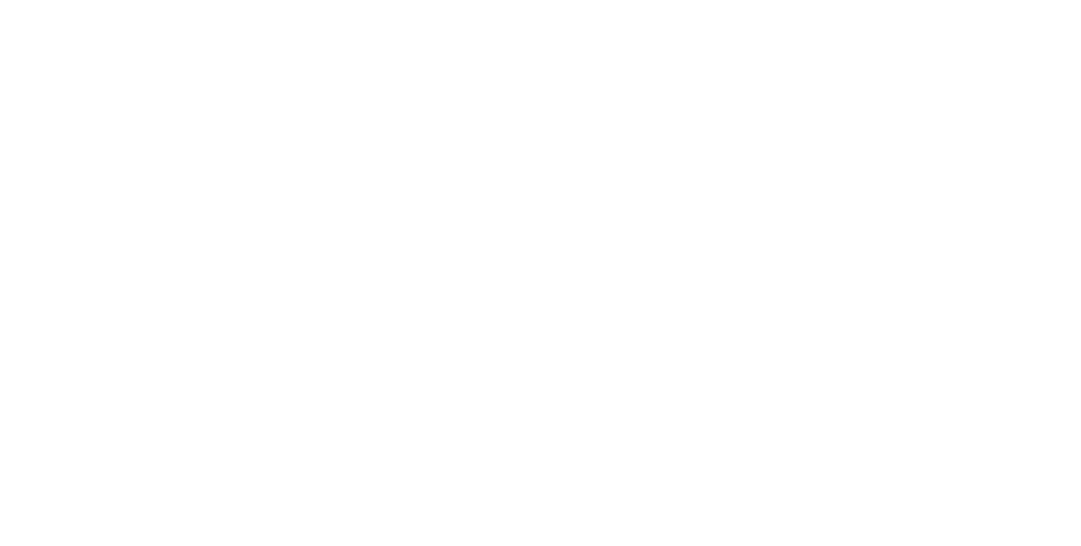
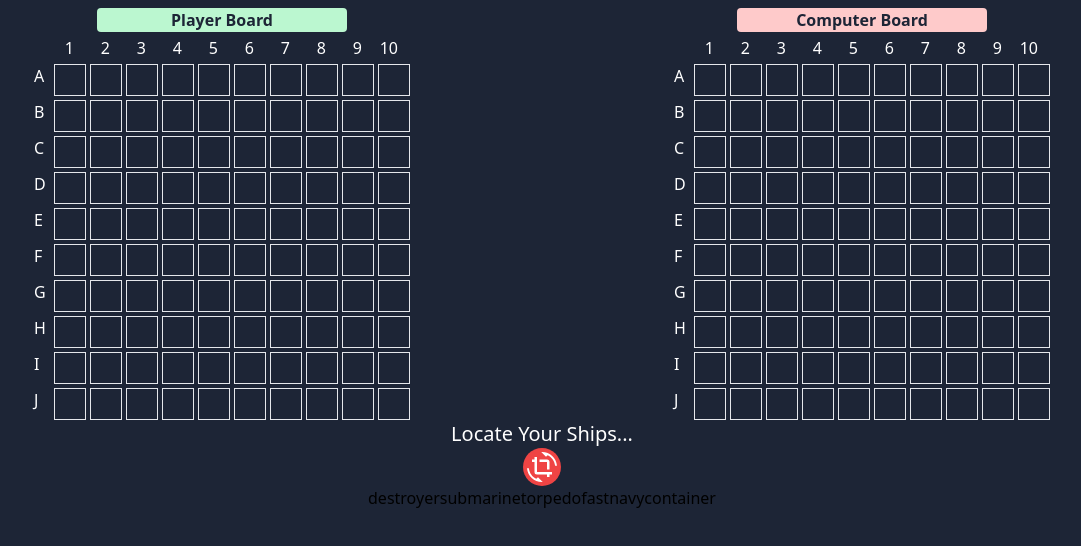
Before and after one commit to CaglayanCaliskan/Battleship-Game-ReactJS, a React (Vite) app: page /deneme in a window 1280 px wide. Before the commit this address had no page. Shown: the top 546 px of the page, without its empty margins (98-1179 px from the left). Built offline with nearby package versions, Linux system fonts and the light colour scheme.

Commit message:
test components for board

```diff
--- a/package.json
+++ b/package.json
@@ -9,9 +9,11 @@
     "preview": "vite preview"
   },
   "dependencies": {
+    "@reduxjs/toolkit": "^1.8.3",
     "react": "^18.2.0",
     "react-dom": "^18.2.0",
     "react-icons": "^4.4.0",
+    "react-redux": "^8.0.2",
     "react-router-dom": "^6.3.0"
   },
   "devDependencies": {
--- a/src/App.jsx
+++ b/src/App.jsx
@@ -1,4 +1,5 @@
 import {Routes, Route, Link} from 'react-router-dom';
+import Deneme from './pages/Deneme';
 import Home from './pages/Home';
 import MultiPlayer from './pages/MultiPlayer';
 import SinglePlayer from './pages/SinglePlayer';
@@ -9,6 +10,7 @@
         <Route path='/' element={<Home />} />
         <Route path='/singleplayer' element={<SinglePlayer />} />
         <Route path='/multiplayer' element={<MultiPlayer />} />
+        <Route path='/deneme' element={<Deneme />} />
       </Routes>
     </>
   );
--- /dev/null
+++ b/src/components/FleetSetup2.jsx
@@ -0,0 +1,28 @@
+import React from 'react';
+import {MdOutlineCropRotate} from 'react-icons/md';
+import {useSelector} from 'react-redux/es/exports';
+
+const FleetSetup2 = () => {
+  const {fleet} = useSelector((state) => state.fleetsSlice);
+  console.log(fleet);
+  return (
+    <div className='flex flex-col items-center'>
+      <h1 className='text-white text-center text-xl select-none'>
+        Locate Your Ships...
+      </h1>
+      <div className=' bg-red-500 rounded-full text-white p-1 cursor-pointer active:rotate-90 hover:bg-white hover:text-red-500 transition-all'>
+        <MdOutlineCropRotate
+          size={30}
+          className=' rounded flex items-center justify-center'
+        />
+      </div>
+      <div className='flex justify-center'>
+        {fleet.map((ship) => {
+          return <div>{ship.name}</div>;
+        })}
+      </div>
+    </div>
+  );
+};
+
+export default FleetSetup2;
--- /dev/null
+++ b/src/components/GameBoard2.jsx
@@ -0,0 +1,47 @@
+import React from 'react';
+
+const GameBoard2 = ({name}) => {
+  const rows = [
+    {name: 'A', row: [1, 2, 3, 4, 5, 6, 7, 8, 9, 10]},
+    {name: 'B', row: [1, 2, 3, 4, 5, 6, 7, 8, 9, 10]},
+    {name: 'C', row: [1, 2, 3, 4, 5, 6, 7, 8, 9, 10]},
+    {name: 'D', row: [1, 2, 3, 4, 5, 6, 7, 8, 9, 10]},
+    {name: 'E', row: [1, 2, 3, 4, 5, 6, 7, 8, 9, 10]},
+    {name: 'F', row: [1, 2, 3, 4, 5, 6, 7, 8, 9, 10]},
+    {name: 'G', row: [1, 2, 3, 4, 5, 6, 7, 8, 9, 10]},
+    {name: 'H', row: [1, 2, 3, 4, 5, 6, 7, 8, 9, 10]},
+    {name: 'I', row: [1, 2, 3, 4, 5, 6, 7, 8, 9, 10]},
+    {name: 'J', row: [1, 2, 3, 4, 5, 6, 7, 8, 9, 10]},
+  ];
+  const column = [1, 2, 3, 4, 5, 6, 7, 8, 9, 10];
+  return (
+    <div className='relative flex  flex-col gap-1 text-white mt-2'>
+      <div
+        className={`${
+          name === 'Player' ? 'bg-green-200' : 'bg-red-200'
+        }  text-brand font-bold text-center rounded w-2/3 mx-auto`}
+      >
+        {name} Board
+      </div>
+      <div className=' flex justify-end '>
+        {/* column numbers */}
+        {column.map((col) => (
+          <div key={col} className='w-6 h-6 mr-3 text-end'>
+            {col}
+          </div>
+        ))}
+      </div>
+      {/* row's name and boxes */}
+      {rows.map((row, index) => (
+        <div id={row.name} key={index} className='flex gap-1'>
+          <span className='w-4'>{row.name}</span>
+          {row.row.map((row, index) => (
+            <div key={index} id={row} className='box w-8 h-8 border'></div>
+          ))}
+        </div>
+      ))}
+    </div>
+  );
+};
+
+export default GameBoard2;
--- /dev/null
+++ b/src/features/fleets/fleetsSlice.js
@@ -0,0 +1,20 @@
+import {createSlice} from '@reduxjs/toolkit';
+
+const initialState = {
+  fleet: [
+    {id: 1, name: 'destroyer', size: 2},
+    {id: 2, name: 'submarine', size: 3},
+    {id: 3, name: 'torpedo', size: 3},
+    {id: 4, name: 'fastnavy', size: 4},
+    {id: 5, name: 'container', size: 5},
+  ],
+};
+
+export const fleetsSlice = createSlice({
+  name: 'fleets',
+  initialState,
+  reducers: {},
+});
+
+export const {} = fleetsSlice.actions;
+export default fleetsSlice.reducer;
--- a/src/main.jsx
+++ b/src/main.jsx
@@ -3,9 +3,13 @@
 import App from './App';
 import './index.css';
 import {BrowserRouter} from 'react-router-dom';
+import {Provider} from 'react-redux';
+import store from './stores';
 
 ReactDOM.createRoot(document.getElementById('root')).render(
   <BrowserRouter>
-    <App />
+    <Provider store={store}>
+      <App />
+    </Provider>
   </BrowserRouter>
 );
--- /dev/null
+++ b/src/pages/Deneme.jsx
@@ -0,0 +1,17 @@
+import React from 'react';
+import FleetSetup2 from '../components/FleetSetup2';
+import GameBoard2 from '../components/GameBoard2';
+
+const Deneme = () => {
+  return (
+    <main className='bg-brand h-screen select-none flex flex-col'>
+      <div className='flex justify-around'>
+        <GameBoard2 name='Player' />
+        <GameBoard2 name='Computer' />
+      </div>
+      <FleetSetup2 />
+    </main>
+  );
+};
+
+export default Deneme;
--- a/src/pages/Home.jsx
+++ b/src/pages/Home.jsx
@@ -16,10 +16,16 @@
             Single Player
           </Link>
           <Link
-            to='multiplayer '
+            to='multiplayer'
             className='bg-main text-white rounded-md p-2 hover:scale-95 border border-main hover:border-white transition-all'
           >
             Multiplayer
+          </Link>
+          <Link
+            to='deneme'
+            className='bg-main text-white rounded-md p-2 hover:scale-95 border border-main hover:border-white transition-all'
+          >
+            Deneme
           </Link>
         </div>
       </div>
--- /dev/null
+++ b/src/stores/index.js
@@ -0,0 +1,9 @@
+import {configureStore} from '@reduxjs/toolkit';
+import fleetsSlice from '../features/fleets/fleetsSlice';
+const store = configureStore({
+  reducer: {
+    fleetsSlice,
+  },
+});
+
+export default store;
```
Also changed, not shown: 1 other file (tests, documents, lock files or other folders).
